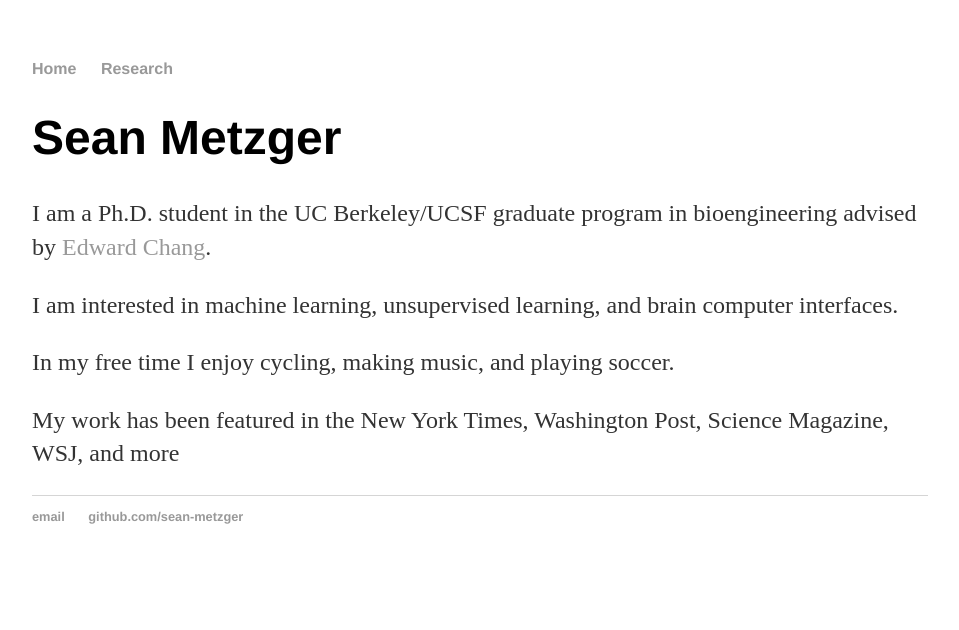
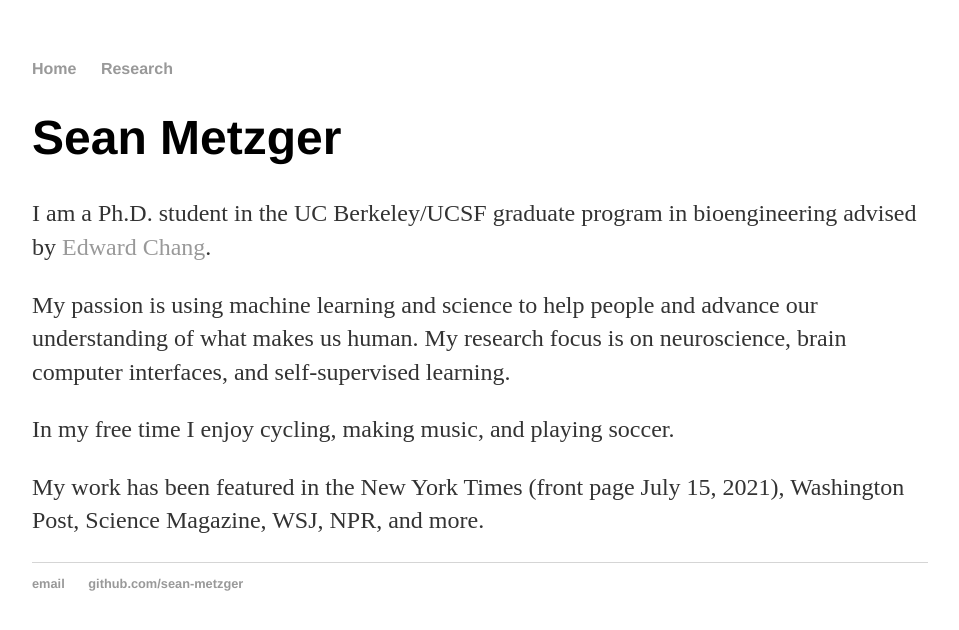
Before and after one commit to sean-metzger/sean-metzger.github.io, a Jekyll site: the page built from index.html, in a window 1280 px wide. Shown: the top 630 px of the page, without its empty margins (160-1119 px from the left). Built offline with Jekyll 4.4.1, drawn with Linux system fonts in a browser that asks for light colours.

Commit message:
Update index.html

```diff
--- a/index.html
+++ b/index.html
@@ -6,9 +6,9 @@ title: Sean Metzger
 <div class="blurb">
 	<h1>Sean Metzger</h1>
 		<p>I am a Ph.D. student in the UC Berkeley/UCSF graduate program in bioengineering advised by <a href="http://changlab.ucsf.edu/">Edward Chang</a>.</p>
-		<p>I am interested in machine learning, unsupervised learning, and brain computer interfaces. </p>
+		<p> My passion is using machine learning and science to help people and advance our understanding of what makes us human. My research focus is on neuroscience, brain computer interfaces, and self-supervised learning. </p>
 		<p> In my free time I enjoy cycling, making music, and playing soccer. </p>
-		<p> My work has been featured in the New York Times, Washington Post, Science Magazine, WSJ, and more </p>
+		<p> My work has been featured in the New York Times (front page July 15, 2021), Washington Post, Science Magazine, WSJ, NPR, and more. </p>
 
 
 
```
